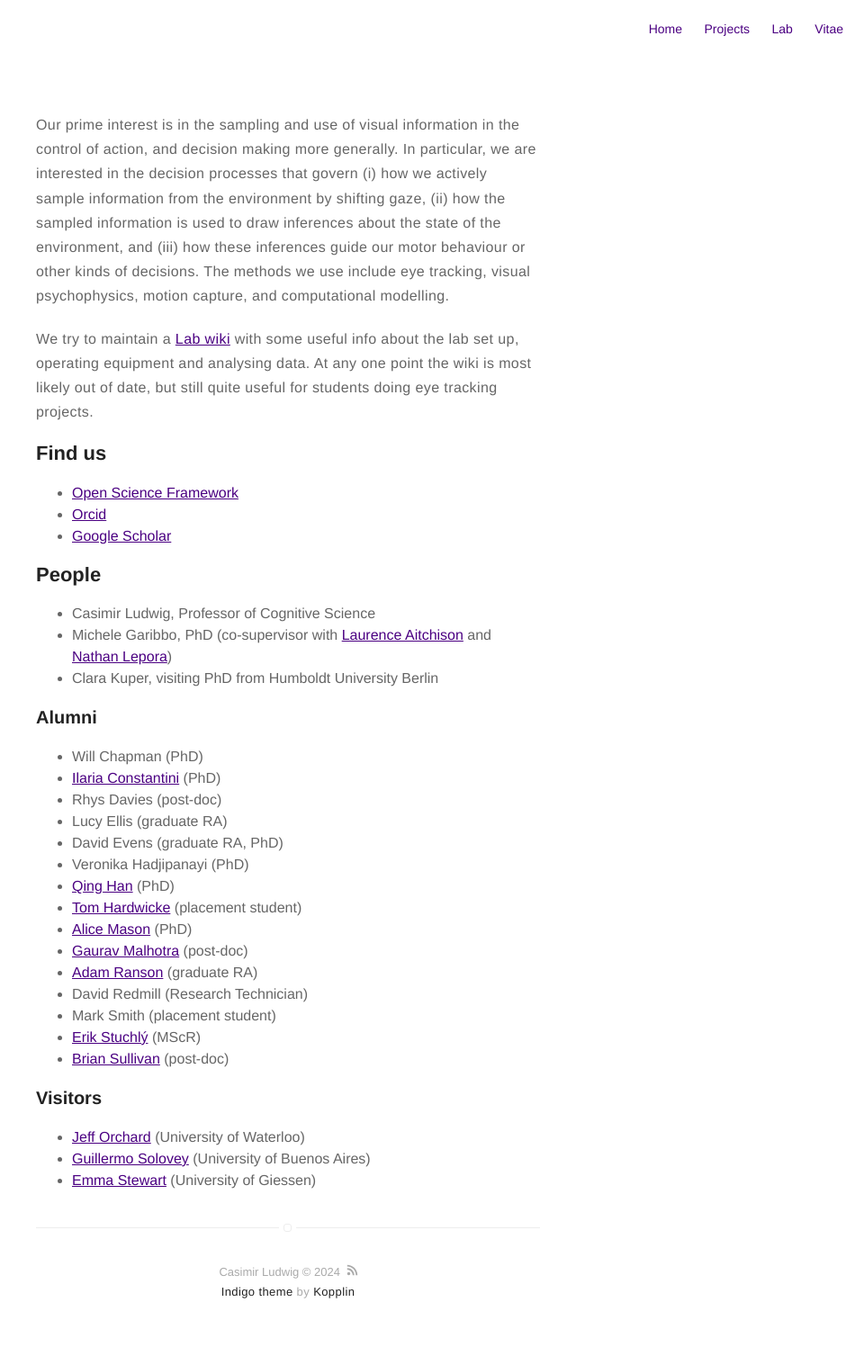
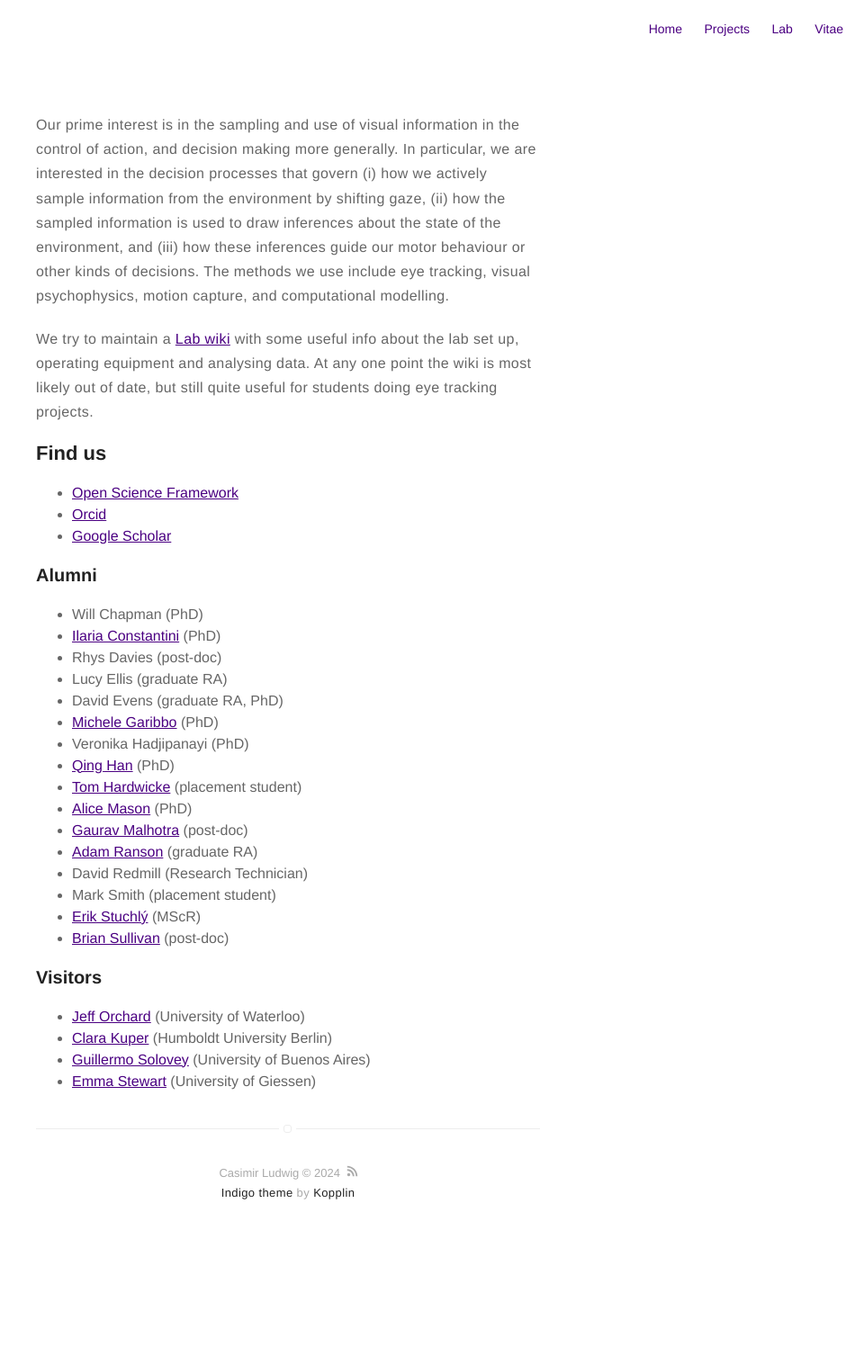
Before and after one commit to CasLudwig/CasLudwig.github.io, a Jekyll site: the page built from about.md, in a window 1280 px wide. Shown: the whole page at 90% size, without its empty margins (320-1280 px from the left). Built offline with Jekyll 4.4.1, drawn with Linux system fonts in a browser that asks for light colours; after the commit the page ends 1397 px from its top, so only the background shows below that.

Commit message:
Update about.md
Updated people list.

```diff
--- a/about.md
+++ b/about.md
@@ -13,13 +13,6 @@ We try to maintain a [Lab wiki](https://github.com/CasLudwig/CasLudwig.github.io
 - [Orcid](https://orcid.org/0000-0003-4656-0751){:target="_blank"}
 - [Google Scholar](http://scholar.google.com/citations?user=https://scholar.google.co.uk/citations?user=kyGMxeQAAAAJ&hl=en){:target="_blank"}
 
-## People
-
-- Casimir Ludwig, Professor of Cognitive Science
-- Michele Garibbo, PhD (co-supervisor with [Laurence Aitchison](http://www.gatsby.ucl.ac.uk/~laurence/){:target="_blank"} and [Nathan Lepora](https://lepora.com/){:target="_blank"})
-- Clara Kuper, visiting PhD from Humboldt University Berlin
-
-
 ### Alumni
 
 - Will Chapman (PhD)
```
Also changed, not shown: other parts of about.md (+2 -0 lines).
